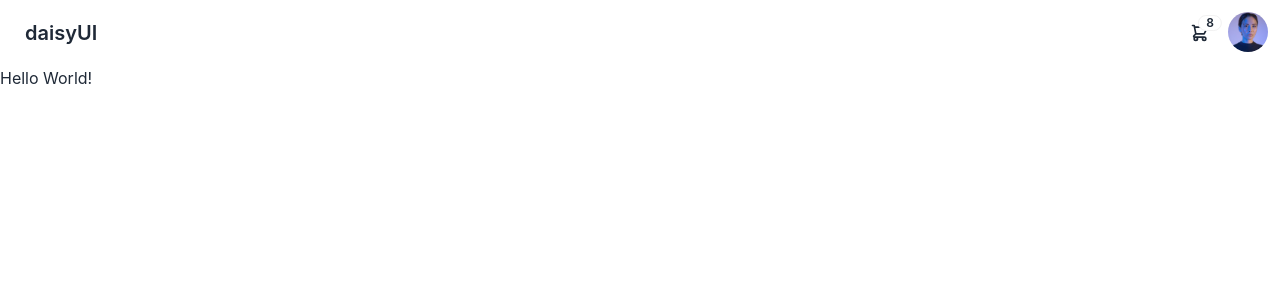
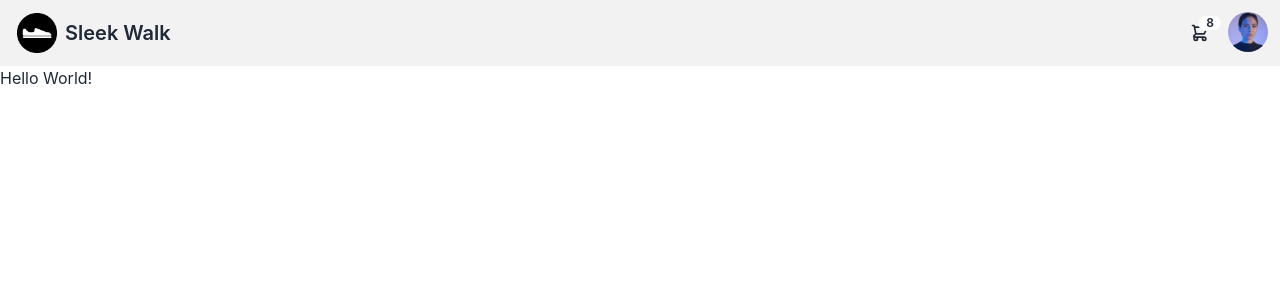
Before and after one commit to Ziyad-Aljaser/sleek-walk, a React (Create React App) app in the folder client/: page / in a window 1280 px wide. Shown: the top 300 px of the page. Built offline with nearby package versions, Linux system fonts and the light colour scheme.

Commit message:
Added the logo to the Navbar

```diff
--- a/client/src/components/Layout.jsx
+++ b/client/src/components/Layout.jsx
@@ -1,6 +1,5 @@
 
 import React from 'react';
-import Footer from './Footer';
 import Navbar from './Navbar';
 
 const Layout = ({children}) => {
--- a/client/src/components/Navbar.jsx
+++ b/client/src/components/Navbar.jsx
@@ -1,18 +1,27 @@
 import React from "react";
+import logo from "../assets/sleek-walk-logo.png"
 import userImage from "../assets/user-image.jpg"
-import { Link } from "react-router-dom";
 
 const Navbar = () => {
   return (
-<div className="navbar bg-base-100">
+    <div className="navbar bg-base-200 flex items-center justify-between">
+
+      <a href="/" aria-current="page" aria-label="Homepage" className="flex-0 btn btn-ghost px-2">
+        <div className="w-10 rounded-full">
+          <img src={logo} alt="Logo" />
+        </div>
         <div className="flex-1">
-    <a className="btn btn-ghost normal-case text-xl">daisyUI</a>
+          <div className="normal-case text-xl">Sleek Walk</div>
         </div>
+      </a>
+
       <div className="flex-none">
         <div className="dropdown dropdown-end">
           <label tabIndex={0} className="btn btn-ghost btn-circle">
             <div className="indicator">
-          <svg xmlns="http://www.w3.org/2000/svg" className="h-5 w-5" fill="none" viewBox="0 0 24 24" stroke="currentColor"><path strokeLinecap="round" strokeLinejoin="round" strokeWidth="2" d="M3 3h2l.4 2M7 13h10l4-8H5.4M7 13L5.4 5M7 13l-2.293 2.293c-.63.63-.184 1.707.707 1.707H17m0 0a2 2 0 100 4 2 2 0 000-4zm-8 2a2 2 0 11-4 0 2 2 0 014 0z" /></svg>
+              <svg xmlns="http://www.w3.org/2000/svg" className="h-5 w-5" fill="none" viewBox="0 0 24 24" stroke="currentColor">
+                <path strokeLinecap="round" strokeLinejoin="round" strokeWidth="2" d="M3 3h2l.4 2M7 13h10l4-8H5.4M7 13L5.4 5M7 13l-2.293 2.293c-.63.63-.184 1.707.707 1.707H17m0 0a2 2 0 100 4 2 2 0 000-4zm-8 2a2 2 0 11-4 0 2 2 0 014 0z" />
+              </svg>
               <span className="badge badge-sm indicator-item">8</span>
             </div>
           </label>
@@ -29,21 +38,22 @@ const Navbar = () => {
         <div className="dropdown dropdown-end">
           <label tabIndex={0} className="btn btn-ghost btn-circle avatar">
             <div className="w-10 rounded-full">
-          <img src={userImage} />
+              <img src={userImage} alt="User Profile" />
             </div>
           </label>
           <ul tabIndex={0} className="menu menu-sm dropdown-content mt-3 z-[1] p-2 shadow bg-base-100 rounded-box w-52">
             <li>
-          <a className="justify-between">
+              <a className="justify-between" href="/">
                 Profile
                 <span className="badge">New</span>
               </a>
             </li>
-        <li><a>Settings</a></li>
-        <li><a>Logout</a></li>
+            <li><a href="/">Settings</a></li>
+            <li><a href="/">Logout</a></li>
           </ul>
         </div>
       </div>
+
     </div>
   );
 };
```
Lines whose indentation alone changed are shown as unchanged.
